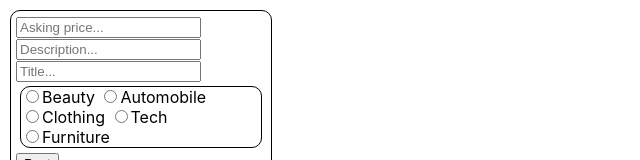
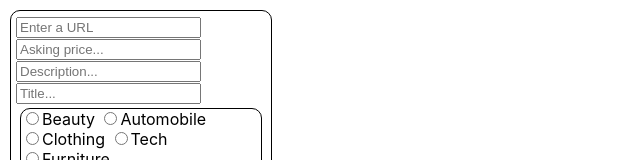
Before and after one commit to basically-joe/ClassifiedAds, a React (Create React App) app in the folder frontend/classifiedadds/: page / in a window 1280 px wide. Shown: the top 160 px of the page, without its empty margins (0-640 px from the left). Built offline with nearby package versions, Linux system fonts and the light colour scheme; no server answers.

Commit message:
add likes view

```diff
--- a/frontend/classifiedadds/package.json
+++ b/frontend/classifiedadds/package.json
@@ -3,6 +3,7 @@
   "version": "0.1.0",
   "private": true,
   "dependencies": {
+    "html-react-parser": "0.0.4",
     "react": "^16.8.4",
     "react-dom": "^16.8.4",
     "react-router-dom": "^4.3.1",
--- a/frontend/classifiedadds/src/components/AdForm.js
+++ b/frontend/classifiedadds/src/components/AdForm.js
@@ -5,12 +5,14 @@ class AdForm extends Component {
     constructor(props) {
         super(props)
         this.state = {
+            image: "",
             askingPrice: "",
             category: "",
             description: "",
             title: "",
         }
 
+        this.handleImageChange = this.handleImageChange.bind(this)
         this.handleaskingPriceChange = this.handleaskingPriceChange.bind(this)
         this.handleDescriptionChange = this.handleDescriptionChange.bind(this)
         this.handleTitleChange = this.handleTitleChange.bind(this)
@@ -18,6 +20,10 @@ class AdForm extends Component {
 
         this.handleSubmit = this.handleSubmit.bind(this)
 
+    }
+
+    handleImageChange(e){
+        this.setState({image: e.target.value})
     }
 
     handleaskingPriceChange(e) {
@@ -39,9 +45,9 @@ class AdForm extends Component {
     handleSubmit(e) {
         e.preventDefault();
 
-        const newAd = { askingPrice: this.state.askingPrice, category: this.state.category, description: this.state.description, title: this.state.title }
+        const newAd = { askingPrice: this.state.askingPrice, category: this.state.category, description: this.state.description, title: this.state.title, image: this.state.image }
         this.props.onAdSubmit(newAd)
-        this.setState({ askingPrice: "", category: "", description: "", title: "" })
+        this.setState({ image: "", askingPrice: "", category: "", description: "", title: "" })
     }
 
 
@@ -53,6 +59,15 @@ class AdForm extends Component {
                 className="ad-form"
                 onSubmit={this.handleSubmit}
             >
+
+            <input
+                type="text"
+                placeholder="Enter a URL"
+                value = {this.state.image}
+                onChange={this.handleImageChange}
+            />
+
+           <br></br>
 
                 <input
                     type="number"
--- a/frontend/classifiedadds/src/components/Advert.js
+++ b/frontend/classifiedadds/src/components/Advert.js
@@ -1,4 +1,5 @@
 import React from 'react'
+import LikesCounter from "./LikesCounter"
 
 const Advert = ({adverts, handleAdvertToUpdate, onAdDelete}) => {
 
@@ -7,10 +8,12 @@ const Advert = ({adverts, handleAdvertToUpdate, onAdDelete}) => {
         return (
             <div key = {advert.title} className = "individual-ad-box-column">
             <h1>{advert.title}</h1>
+            <img alt="image_description" src={ (advert.image) }></img>
             <p>{advert.category}</p>
             <p>{advert.askingPrice}</p>
             <p>{advert.description}</p>
             <p>{advert.admin ? advert.admin.userName : ""}</p>
+            <LikesCounter/>
             <button onClick = {()=> {handleAdvertToUpdate(advert)
                 console.log("HI")
             }}>Update</button>
--- /dev/null
+++ b/frontend/classifiedadds/src/components/LikesCounter.js
@@ -0,0 +1,16 @@
+import React, {useState} from 'react'
+
+const LikesCounter = () => {
+    const [count, updateCount] = useState(0) // pass in an initial value
+    return (
+      <div>
+        <h3>Likes Counter: {count}</h3>
+        <button onClick={() => updateCount(count + 1)}>Like </button>
+        <button onClick={() => updateCount(count - 1)}>Dislike </button>
+
+      </div>
+    )
+}
+
+
+export default LikesCounter;
--- a/frontend/classifiedadds/src/containers/ClassifiedBox.js
+++ b/frontend/classifiedadds/src/containers/ClassifiedBox.js
@@ -3,6 +3,7 @@ import Advert from '../components/Advert'
 import AdForm from "../components/AdForm"
 import CategorySelector from "../components/CategorySelector"
 import UpdateForm from "../components/UpdateForm"
+
 
 
 
```
Also changed, not shown: 1 other file (tests, documents, lock files or other folders).
